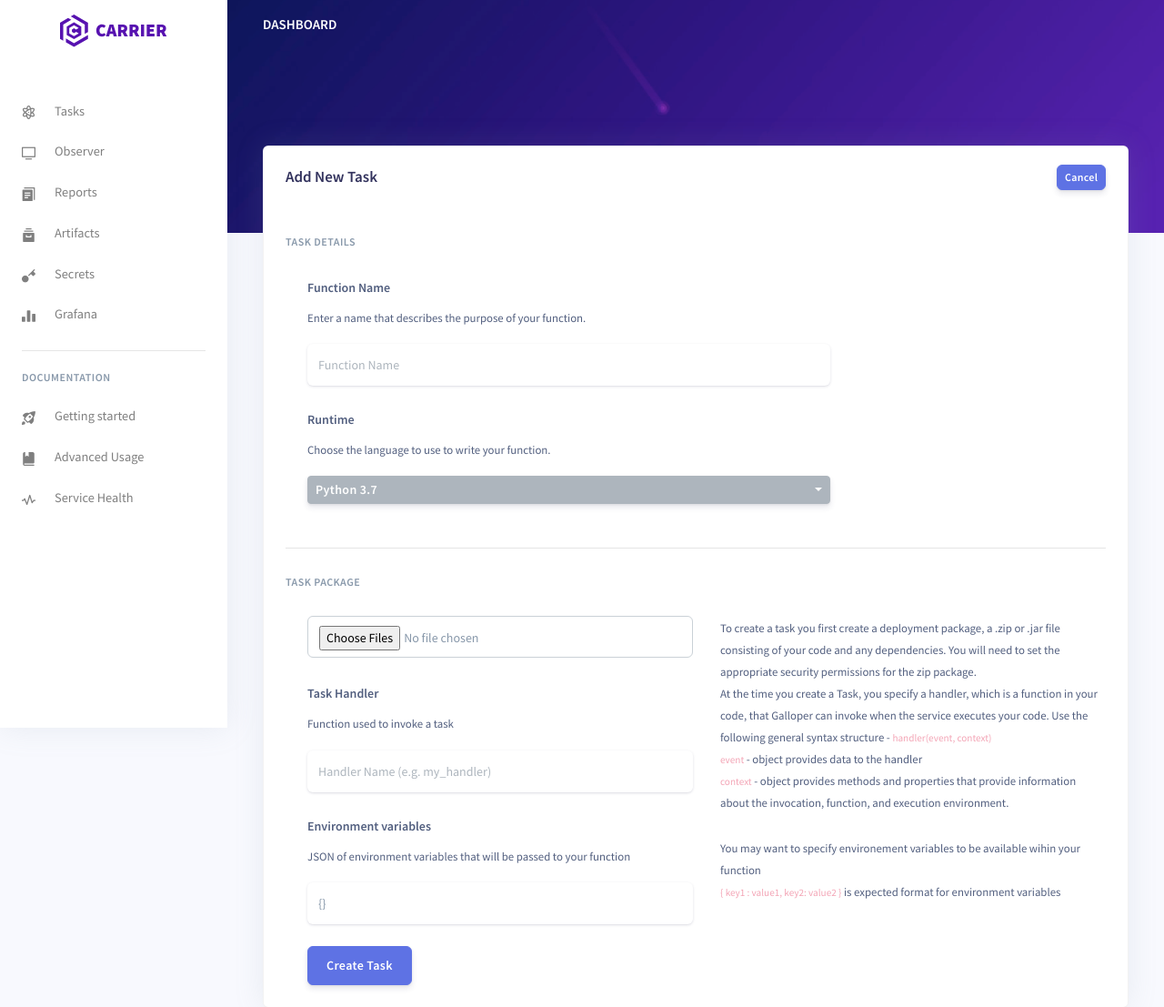
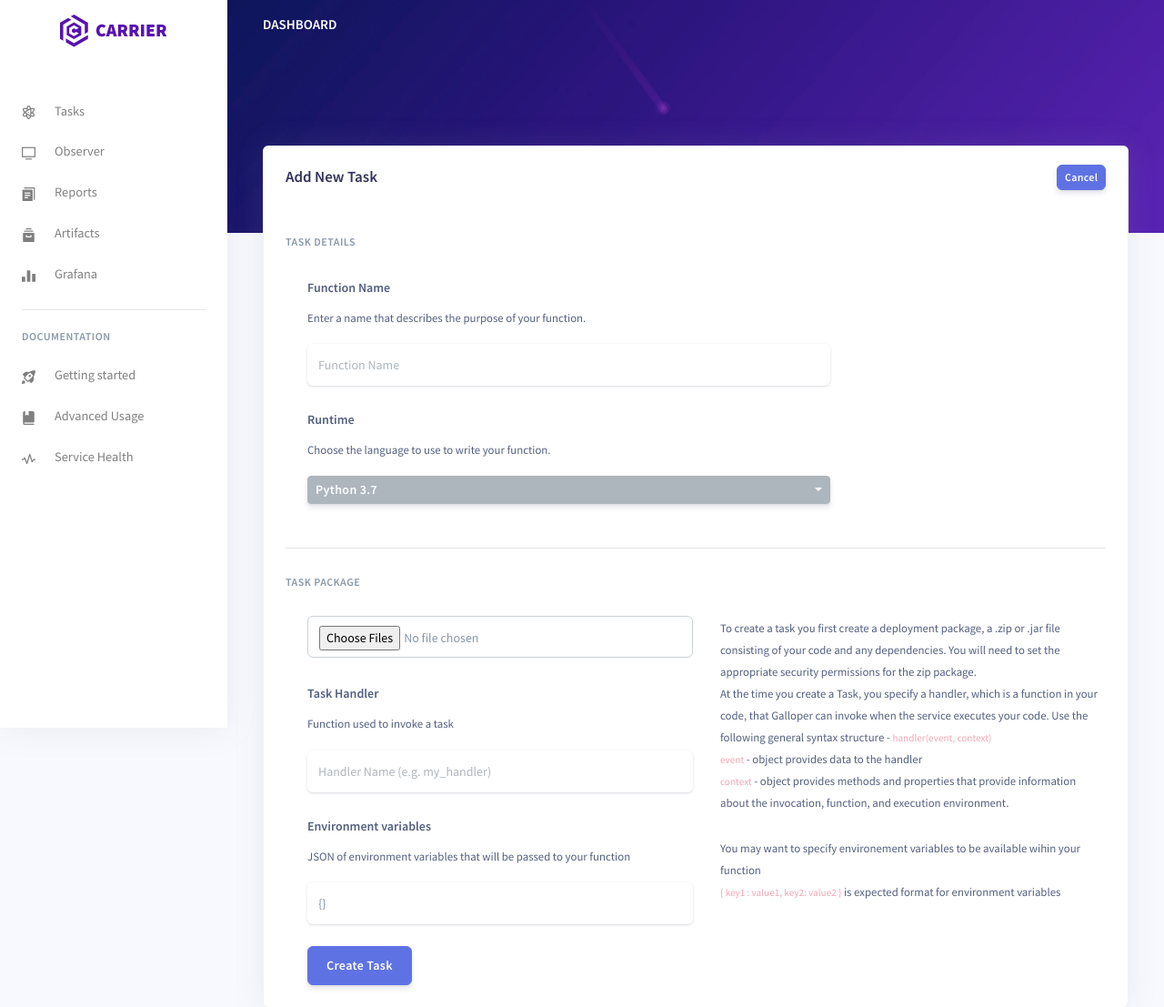
Before and after one commit to carrier-io/galloper, a Flask app: page /task in a window 1280 px wide. Shown: the top 1107 px of the page at 91% size. Run offline with Flask 2, Linux system fonts and the light colour scheme; some libraries are stand-ins or nearby versions.

Commit message:
removed vault link and added links to docs

```diff
--- a/galloper/templates/common/nav.html
+++ b/galloper/templates/common/nav.html
@@ -108,11 +108,11 @@
               <i class="ni ni-archive-2"></i> Artifacts
             </a>
           </li>
-          <li class="nav-item">
-            <a class="nav-link" href="/vault">
-              <i class="ni ni-key-25"></i> Secrets
-            </a>
-          </li>
+<!--          <li class="nav-item">-->
+<!--            <a class="nav-link" href="/vault">-->
+<!--              <i class="ni ni-key-25"></i> Secrets-->
+<!--            </a>-->
+<!--          </li>-->
           <li class="nav-item">
             <a class="nav-link" href="/grafana">
               <i class="ni ni-chart-bar-32"></i> Grafana
@@ -126,12 +126,12 @@
         <!-- Navigation -->
         <ul class="navbar-nav mb-md-3">
           <li class="nav-item">
-            <a class="nav-link" href="#">
+            <a class="nav-link" href="https://github.com/carrier-io/carrier-io/wiki" target="_blank">
               <i class="ni ni-spaceship"></i> Getting started
             </a>
           </li>
           <li class="nav-item">
-            <a class="nav-link" href="#">
+            <a class="nav-link" href="https://github.com/carrier-io/carrier-io/wiki" target="_blank">
               <i class="ni ni-book-bookmark"></i> Advanced Usage
             </a>
           </li>
```
